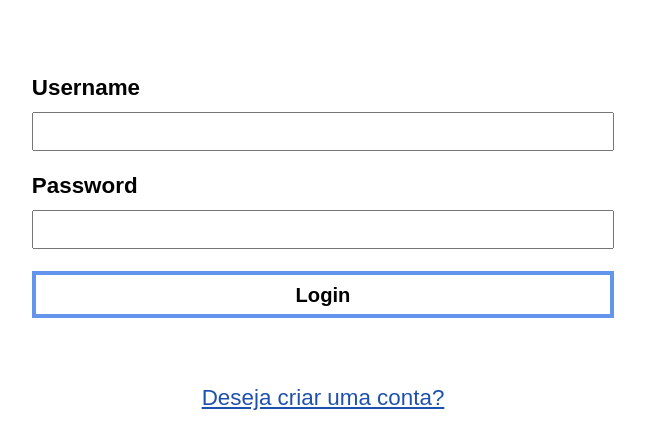
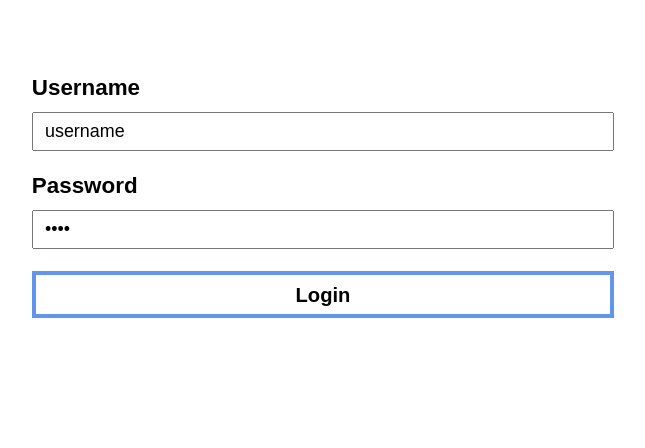
Before and after one commit to dan-candeira/ng-todo, an Angular app: page /login in a window 1280 px wide. Shown: the top 448 px of the page, without its empty margins (317-962 px from the left). Built offline with nearby package versions, Linux system fonts and the light colour scheme.

Commit message:
feat: remove link to register page, add default values for username/password

```diff
--- a/src/app/login/login.component.html
+++ b/src/app/login/login.component.html
@@ -11,6 +11,3 @@
 
   <button class="button" data-variant="ghost">Login</button>
 </form>
-<div class="[ link ] [ center ]">
-  <a routerLink="/register"> Deseja criar uma conta? </a>
-</div>
--- a/src/app/login/login.component.ts
+++ b/src/app/login/login.component.ts
@@ -21,8 +21,8 @@ export class LoginComponent implements OnInit {
     private router: Router
   ) {
     this.form = fb.group({
-      username: new FormControl('', Validators.required),
-      password: new FormControl('', Validators.required),
+      username: new FormControl('username', Validators.required),
+      password: new FormControl('1234', Validators.required),
     });
   }
 
```
